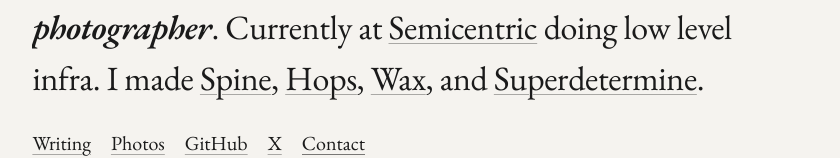
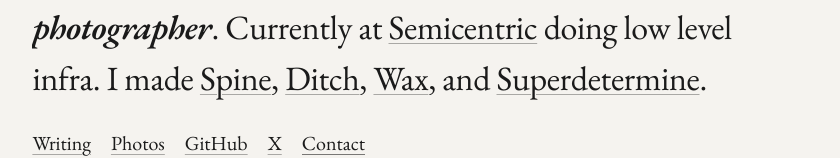
Before and after one commit to plyght/peril.lol, a Next.js app: page / in a window 1280 px wide. Shown: the part 161-319 px from the top of the page, without its empty margins (70-910 px from the left). Built offline with nearby package versions, Linux system fonts and the light colour scheme; no server answers.

Commit message:
update repo text

```diff
--- a/src/app/page.tsx
+++ b/src/app/page.tsx
@@ -304,7 +304,7 @@
           {" "}doing low level infra.
           {" "}I made{" "}
           <a href="https://github.com/plyght/spine" target="_blank" rel="noopener noreferrer" className="underline-link">Spine</a>,{" "}
-          <a href="https://github.com/plyght/hops" target="_blank" rel="noopener noreferrer" className="underline-link">Hops</a>,{" "}
+          <a href="https://ditchcensorship.com" target="_blank" rel="noopener noreferrer" className="underline-link">Ditch</a>,{" "}
           <a href="https://github.com/plyght/wax" target="_blank" rel="noopener noreferrer" className="underline-link">Wax</a>, and{" "}
           <a href="https://superdetermine.com" target="_blank" rel="noopener noreferrer" className="underline-link">Superdetermine</a>.
         </p>
```
